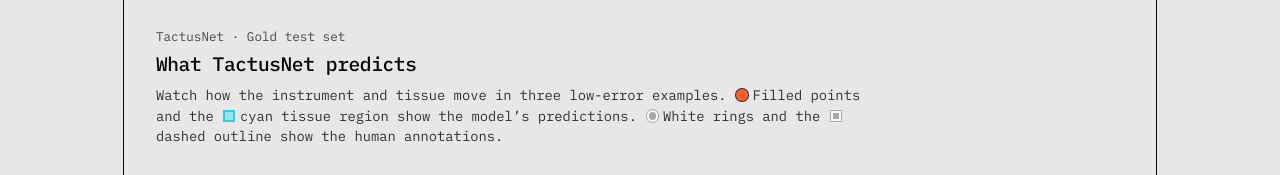
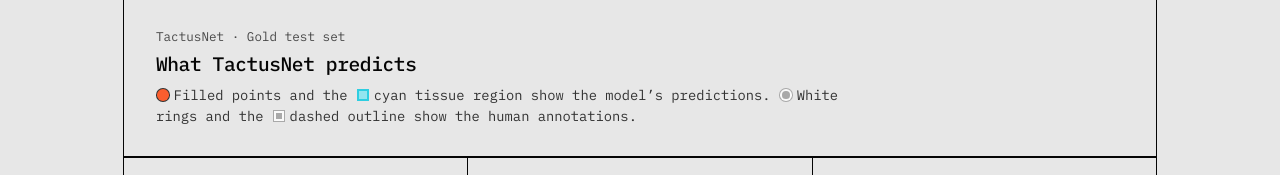
Before and after one commit to Ruifreddie/TACTUS, a plain HTML site: page index.html in a window 1280 px wide. Shown: the part 7000-7175 px from the top of the page. Drawn offline with Linux system fonts and the light colour scheme.

Commit message:
Remove introductory sentence from prediction examples

```diff
--- a/index.html
+++ b/index.html
@@ -758,7 +758,7 @@
     </div>
     <div class="gc-row c1"><div class="gc-cell gc-pad pred-note">
       <p class="gc-num">TactusNet &middot; Gold test set</p><h3 class="gc-title">What TactusNet predicts</h3>
-      <p class="gc-copy" style="max-width:86ch;">Watch how the instrument and tissue move in three low-error examples. <span class="pk pk--dot"></span>Filled points and the <span class="pk pk--reg"></span>cyan tissue region show the model&rsquo;s predictions. <span class="pk pk--ring"></span>White rings and the <span class="pk pk--dash"></span>dashed outline show the human annotations.</p>
+      <p class="gc-copy" style="max-width:86ch;"><span class="pk pk--dot"></span>Filled points and the <span class="pk pk--reg"></span>cyan tissue region show the model&rsquo;s predictions. <span class="pk pk--ring"></span>White rings and the <span class="pk pk--dash"></span>dashed outline show the human annotations.</p>
     </div></div>
     <div class="gc-row c3">
       <div class="gc-cell gc-well"><video src="assets/pred_1.mp4" poster="assets/pred_1.jpg" aria-label="TactusNet prediction, hook dissect" autoplay loop muted playsinline preload="metadata"></video></div>
```
